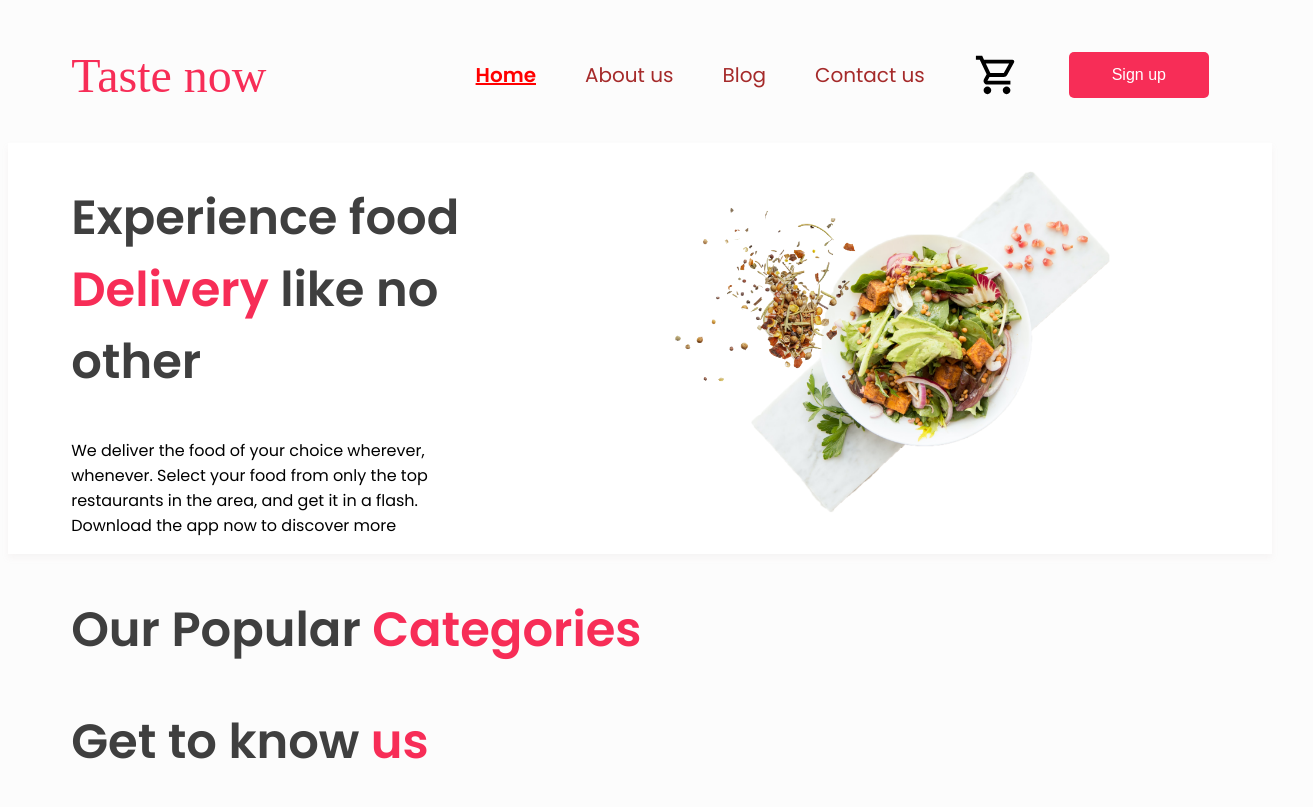
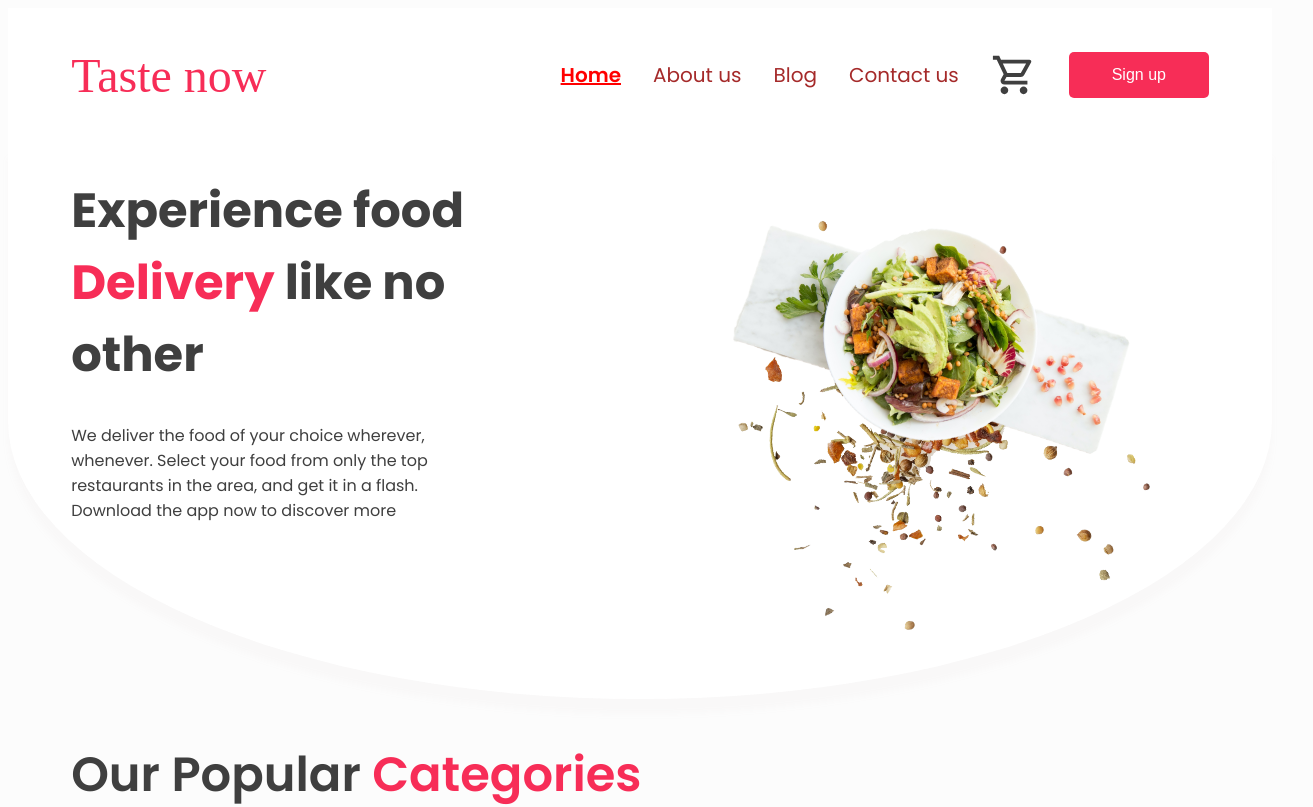
Before and after one commit to abdnimit1203/taste-now-restaurent, a React (Vite) app: page / in a window 1280 px wide. Shown: the top 807 px of the page, 1313 px wide, since content can reach past the window. Built offline with nearby package versions, Linux system fonts and the light colour scheme; a web font is replaced by a local one.

Commit message:
banner section image overlap position fixed

```diff
--- a/src/components/Banner/Banner.css
+++ b/src/components/Banner/Banner.css
@@ -2,22 +2,37 @@
   background-color: white;
   display: flex;
   justify-content: space-between;
+  align-items: center;
   gap: 10rem;
   padding: 0 5%;
-  filter: drop-shadow(0 4px 3px rgba(167, 138, 138, 0.07));
+  padding-bottom: 10rem;
+  filter: drop-shadow(0 15px 3px rgba(167, 138, 138, 0.034));
+  border-bottom-left-radius: 50%;
+  border-bottom-right-radius: 50%;
 }
-
-.banner-right img {
+.banner-header{
+    color: #3F3F3F;
+    font-family: Poppins;
+    font-size: 3rem;
+    font-style: normal;
+    font-weight: 700;
+    line-height: normal;
 }
 .banner-right {
   margin: auto auto;
   position: relative;
 }
 .img101 {
+    z-index: 10;
   width: 100%;
+  transform: rotate(59.691deg);
+
 }
 .img102 {
-  width: 50%;
+    z-index: -10;
+  width: 100%;
+  transform: rotate(-120.309deg);
   position: absolute;
   left: 0;
+
 }
--- a/src/components/Banner/Banner.jsx
+++ b/src/components/Banner/Banner.jsx
@@ -3,10 +3,10 @@ const Banner = () => {
   return (
     <div className="banner">
       <div className="banner-left">
-        <h2 className="banner-header">
+        <h1 className="banner-header">
           Experience food <br />
           <span className="primary">Delivery</span> like no other
-        </h2>
+        </h1>
         <p className="banner-text">
           We deliver the food of your choice wherever, whenever. Select your
           food from only the top restaurants in the area, and get it in a flash.
--- a/src/components/KnowUs/KnowUs.css
+++ b/src/components/KnowUs/KnowUs.css
@@ -14,12 +14,13 @@ h3 {
 }
 .flex{
     display: flex;
-
     gap: 4rem;
 }
 .grid img{
     width: 45%;
     border-radius: 10px;
+    height: auto;
+    object-fit: cover;
 }
 
 .flex-rev{
--- a/src/components/Navbar/Navbar.css
+++ b/src/components/Navbar/Navbar.css
@@ -12,6 +12,7 @@ a {
 }
 .navbar {
   padding: 0px 5%;
+  background: white;
 }
 .nav-items {
   display: flex;
@@ -21,7 +22,7 @@ a {
 
 .nav-2 {
   display: flex;
-  gap: 49px;
+  gap: 2rem;
   font-size: 20px;
   align-items: center;
 }
--- a/src/index.css
+++ b/src/index.css
@@ -3,6 +3,7 @@
 body {
   font-family: "Poppins", sans-serif;
   background: #fcfcfc;
+  color:  #3F3F3F;
 }
 
 h2 {
```
